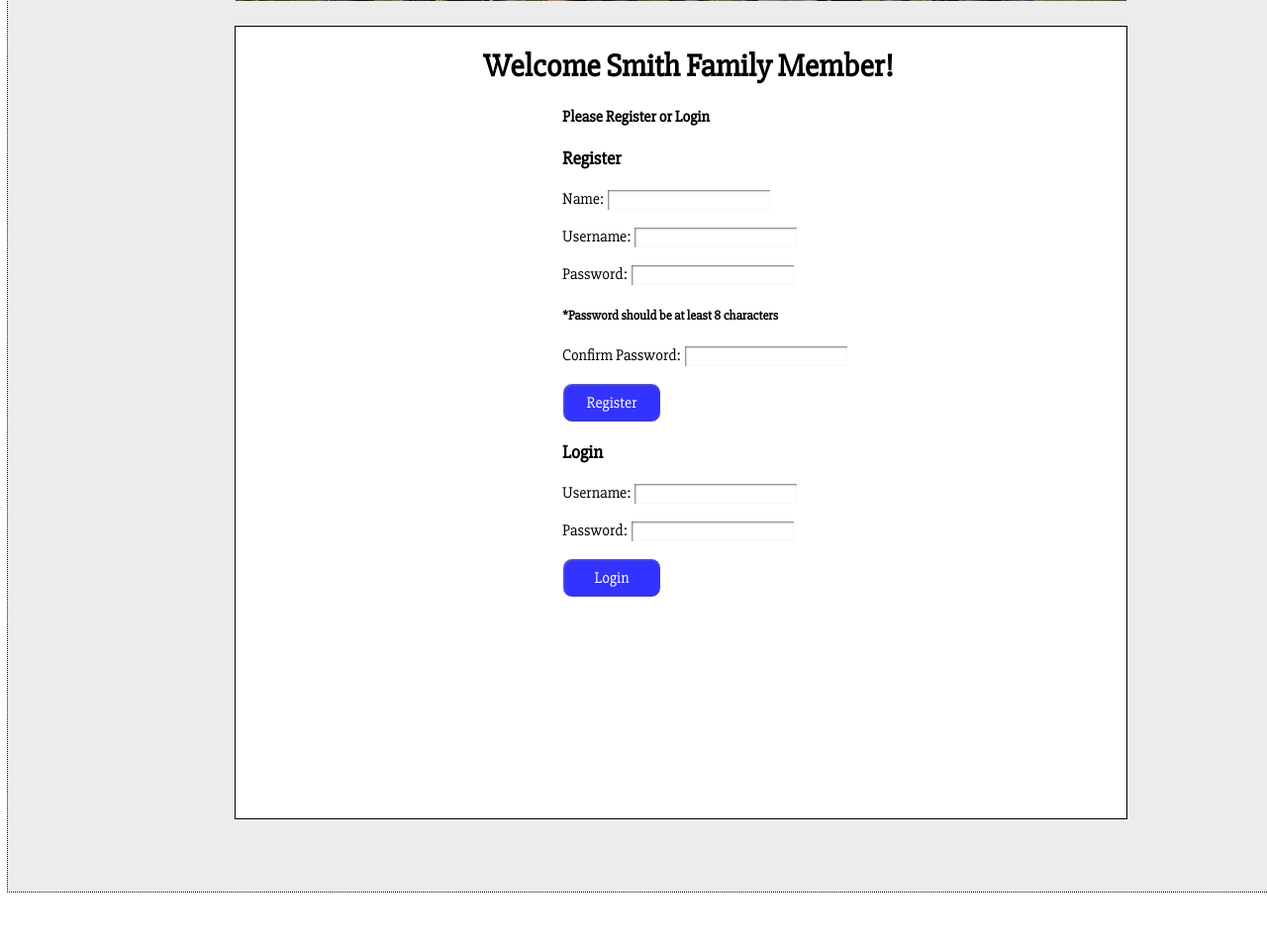
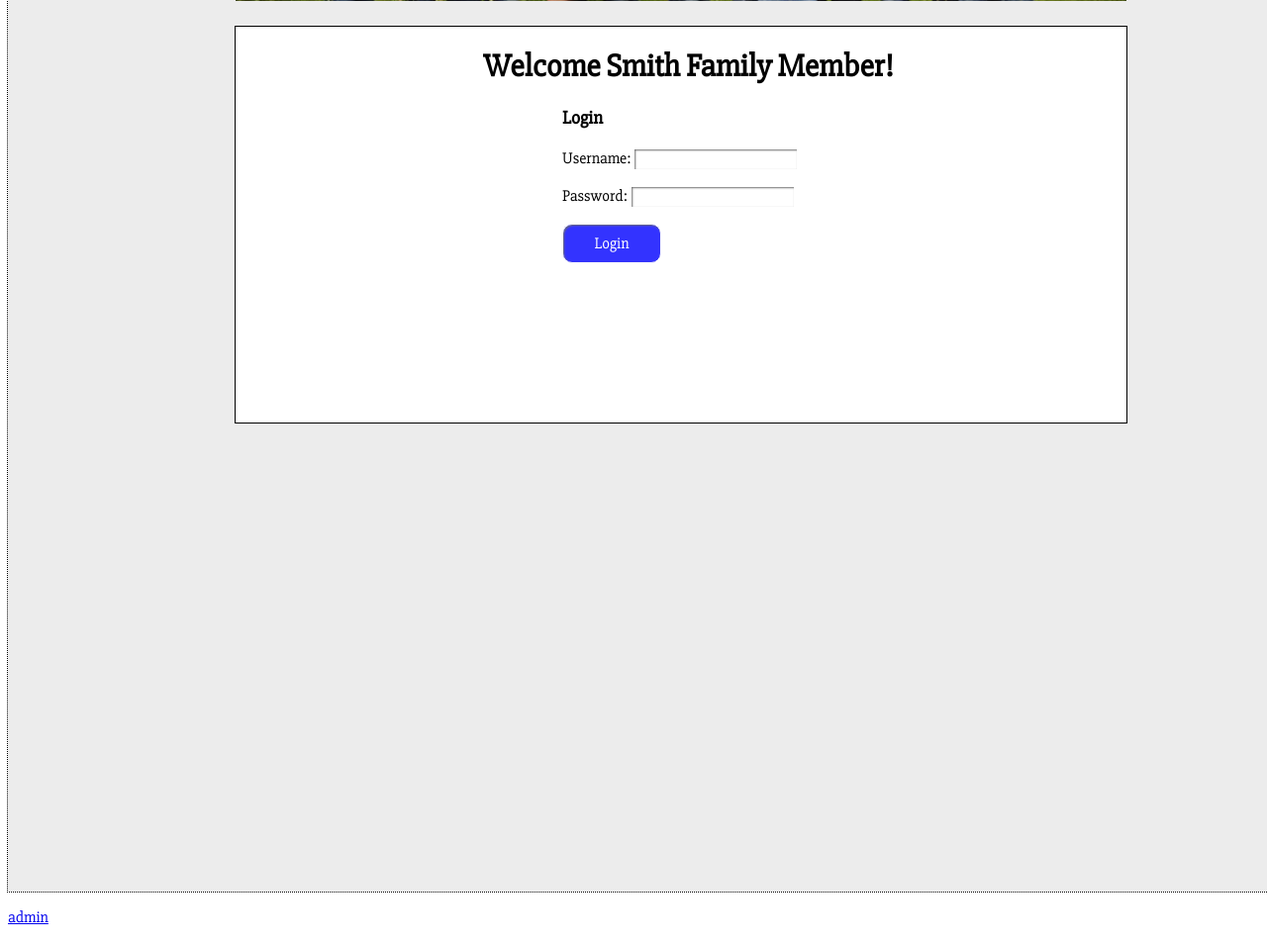
Before and after one commit to Wisertown/Family_reunion_planner, a CodeIgniter app: page /database/ in a window 1280 px wide; the page is wider, and only the part inside the window is pictured. Shown: the part 507-1460 px from the top of that part at 99% size. Before the commit the page ends 1409 px from the top of that part, so only its background shows below. Run offline with CodeIgniter, Linux system fonts and the light colour scheme.

Commit message:
2nd commit, added admin functionality

```diff
--- a/application/controllers/Users.php
+++ b/application/controllers/Users.php
@@ -20,6 +20,10 @@ class Users extends CI_Controller {
 			redirect('/');
 		}
 	}
+		public function admin()
+	{
+		$this->load->view('/admin');
+	}
 
 }
 ?>
--- a/application/views/index.php
+++ b/application/views/index.php
@@ -11,25 +11,10 @@
 		<head id="head">
 			<img class="pic1" src="/assets/img/Smith_family.jpg" alt="The smith family">
 		</head>
-		<div class="leftnav">
 
-		</div>
 		<div id="wrapper">
 			<h1 id="welc">Welcome Smith Family Member!</h1>
 			<div id="portal">
-
-				<div id="register">
-					<h4>Please Register or Login</h4>
-					<h3>Register</h3>
-					<form action="Users/register" method="post">
-						<p>Name: <input type="text" name="name"></p>
-						<p>Username: <input type="text" name="username"></p>
-						<p>Password: <input type="password" name="password"></p>
-							<h5>*Password should be at least 8 characters</h5>
-						<p>Confirm Password: <input type="password" name="pw_confirm"></p>
-						<input class="btn" type="submit" value="Register">
-					</form>
-				</div>
 				<div id="login">
 					<h3>Login</h3>
 					<form action="Users/login" method="post">
@@ -47,5 +32,6 @@
 			</div>
 		</div>
 	</div>
+	<a href="/admin"><p>admin</p></a>
 </body>
 </html>
--- a/assets/css/styles.css
+++ b/assets/css/styles.css
@@ -31,7 +31,7 @@ input {
 #wrapper {
 	background-color: white;
 	width: 900px;
-	height: 800px;
+	height: 400px;
 	outline: 1px solid black;
 	margin-left: 230px;
 }
```
Also changed, not shown: application/views/admin.php (added, +23 -0 lines).
